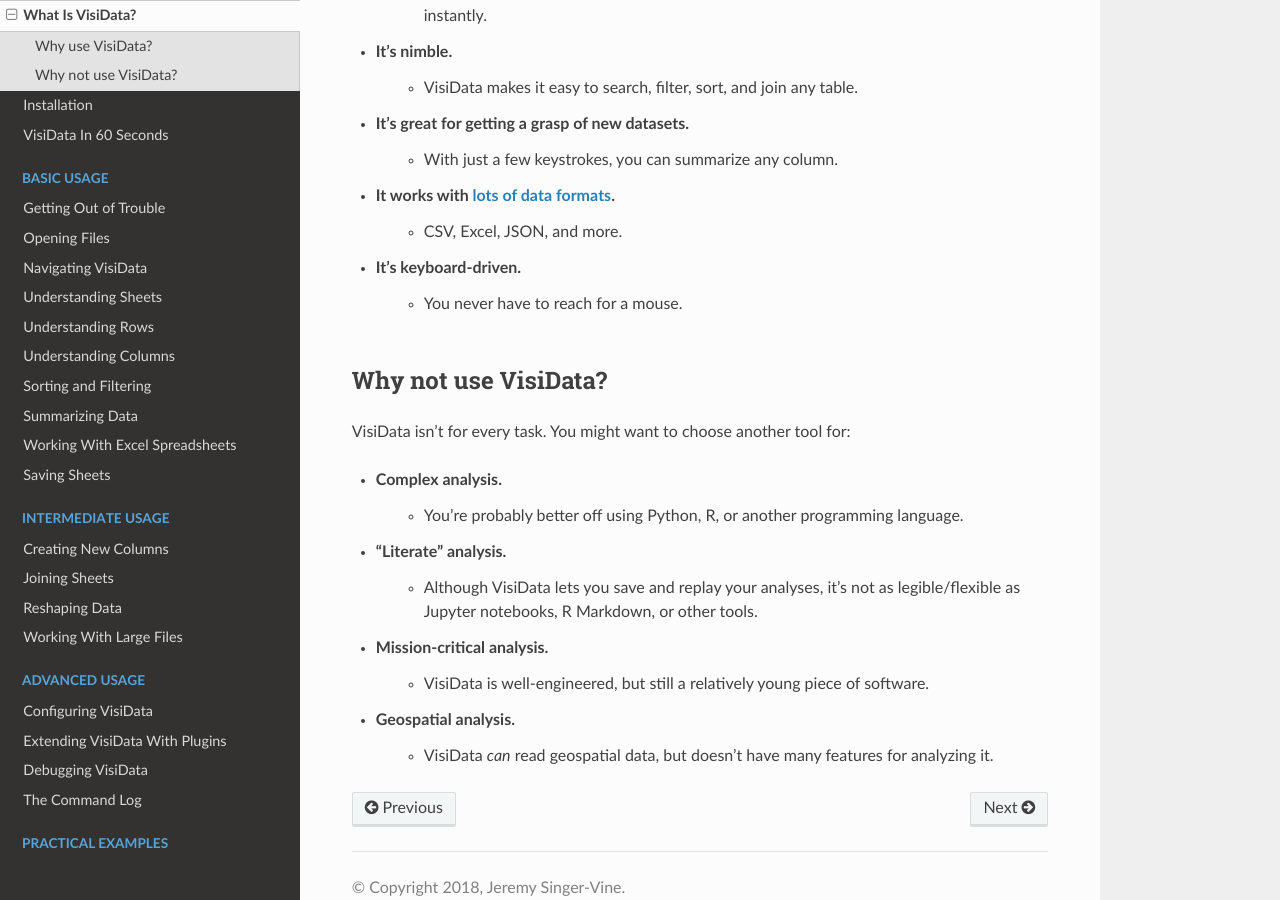
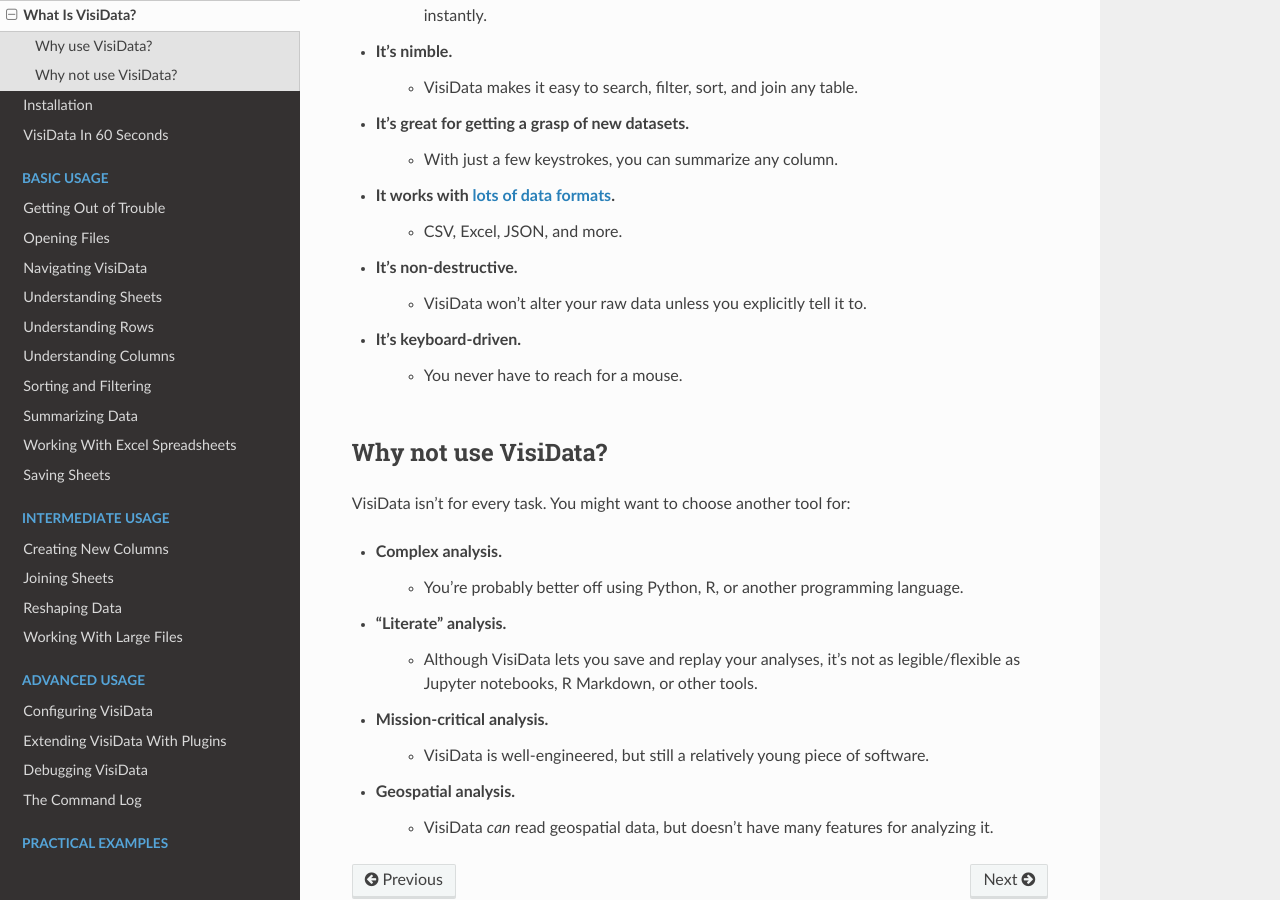
Before and after one commit to jsvine/intro-to-visidata, a Sphinx documentation site: the page built from docs/the-big-picture/what-is-visidata.rst, in a window 1280 px wide and 900 px high, scrolled down 493 px. Built offline with Sphinx 7.4.7 and the Read the Docs theme 2.0.0, drawn with Linux system fonts in a browser that asks for light colours.

Commit message:
Add non-destructiveness to list of good things

```diff
--- a/docs/the-big-picture/what-is-visidata.rst
+++ b/docs/the-big-picture/what-is-visidata.rst
@@ -21,6 +21,8 @@
     - With just a few keystrokes, you can summarize any column.
 - It works with :ref:`lots of data formats <compatible-filetypes>`.
     - CSV, Excel, JSON, and more.
+- It's non-destructive.
+    - VisiData won't alter your raw data unless you explicitly tell it to.
 - It's keyboard-driven.
     - You never have to reach for a mouse.
 
```
